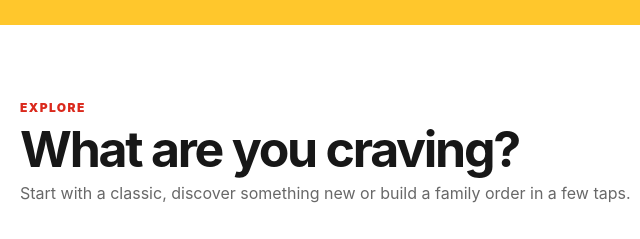
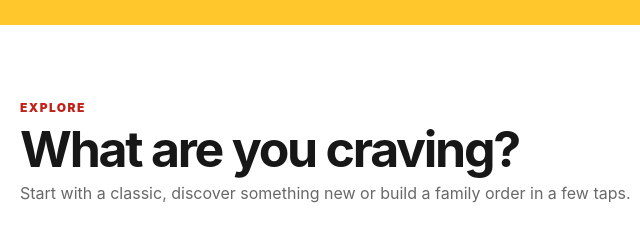
Before and after one commit to teyyara/mcdonalds, a website: page index.html in a window 1280 px wide. Shown: the part 843-1082 px from the top of the page, 0-640 px from the left. Drawn offline with Linux system fonts and the light colour scheme.

Commit message:
fix: raise kicker text contrast to AA threshold

```diff
--- a/index.html
+++ b/index.html
@@ -59,7 +59,7 @@
     .hero-arrow{position:absolute;z-index:3;top:50%;transform:translateY(-50%);width:44px;height:44px;border-radius:50%;background:rgba(255,255,255,.92);cursor:pointer;font-size:22px}.hero-arrow.prev{left:20px}.hero-arrow.next{right:20px}
     .section{padding:74px 20px}.container{max-width:var(--max);margin:0 auto}
     .section-head{display:flex;justify-content:space-between;align-items:flex-end;gap:18px;margin-bottom:26px}
-    .kicker{font-size:12px;text-transform:uppercase;letter-spacing:.12em;font-weight:950;color:var(--red);margin-bottom:8px}
+    .kicker{font-size:12px;text-transform:uppercase;letter-spacing:.12em;font-weight:950;color:#c02218;margin-bottom:8px}
     .section h2{font-size:clamp(32px,4vw,50px);letter-spacing:-.045em;line-height:1;margin-bottom:8px}
     .sub{color:var(--muted);max-width:680px}
     .value-strip{background:var(--yellow);padding:28px 20px}.value-grid{max-width:var(--max);margin:0 auto;display:grid;grid-template-columns:repeat(3,1fr);gap:12px}
```
